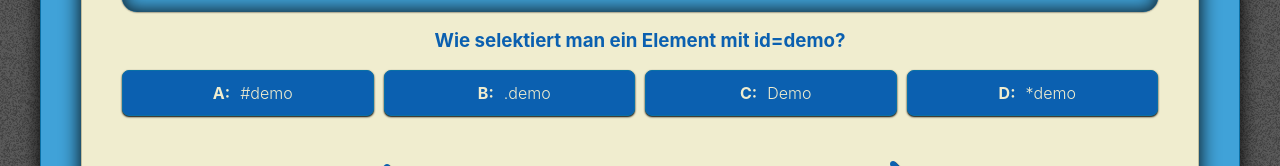
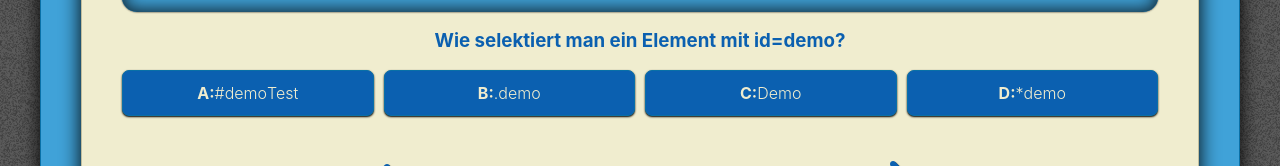
Before and after one commit to Tena99/quiz, a React (Vite) app: page / in a window 1280 px wide. Both pictures are taken after a click on the button "START". Shown: the part 262-428 px from the top of the page. Built offline with nearby package versions, Linux system fonts and the light colour scheme; a web font is replaced by a local one.

Commit message:
remove document.queryselector and replace it with state logic

```diff
--- a/src/App.jsx
+++ b/src/App.jsx
@@ -29,9 +29,11 @@ function App() {
       case 2:
         return (
           <Questions
-            setNumCorrectAnswers={setNumCorrectAnswers}
-            goToPreviousPage={goToPreviousPage}
-            goToNextPage={goToNextPage}
+            onCorrectAnswer={() => {
+              setNumCorrectAnswers((prevValue) => prevValue + 1);
+            }}
+            onGoToPreviousPage={goToPreviousPage}
+            onGoToNextPage={goToNextPage}
           />
         );
       case 3:
--- a/src/components/Questions.jsx
+++ b/src/components/Questions.jsx
@@ -3,46 +3,35 @@ import { useState } from "react";
 import questions from "../data/questions.json";
 
 export default function Questions({
-  goToPreviousPage,
-  goToNextPage,
-  setNumCorrectAnswers,
+  onGoToPreviousPage,
+  onGoToNextPage,
+  onCorrectAnswer,
 }) {
   const [questionIndex, setQuestionIndex] = useState(0);
+  // represents the answer the user selected. "a1", "a2", "a3", "a4" for valid answers, null means no selection
+  const [currentAnswer, setCurrentAnswer] = useState(null);
   const currentQuestion = questions[questionIndex];
 
   function nextQuestion() {
-    let container = document.querySelector(`.${styles["questions_container"]}`);
-    let li = [...container.querySelectorAll("li")];
-
-    li.map((elem) => (elem.style.pointerEvents = "auto"));
-
-    li.map((item) => {
-      item.classList.remove(styles["wrong_answer"]);
-      item.classList.remove(styles["correct_answer"]);
-    });
-
-    if (questions.length - 1 > questionIndex);
-
-    setQuestionIndex(questionIndex + 1);
+    if (currentAnswer) {
+      setQuestionIndex(questionIndex + 1);
+      setCurrentAnswer(null);
+      if (currentAnswer === questions[questionIndex].correctAnswer) {
+        onCorrectAnswer();
+      }
+    }
   }
 
   function prevQuestion() {
-    if (questionIndex > 0) setQuestionIndex(questionIndex - 1);
+    if (questionIndex > 0) {
+      setQuestionIndex(questionIndex - 1);
+      setCurrentAnswer(null);
+    }
   }
 
-  function chooseAnswer(answerNum, element) {
-    let container = document.querySelector(`.${styles["questions_container"]}`);
-    let listOfElements = [...container.querySelectorAll("li")];
-
-    listOfElements.map((elem) => (elem.style.pointerEvents = "none"));
-
-    let li = element.closest("li");
-
-    if (questions[questionIndex].correctAnswer === answerNum) {
-      li.classList.add(styles["correct_answer"]);
-      setNumCorrectAnswers((prevNum) => prevNum + 1);
-    } else {
-      li.classList.add(styles["wrong_answer"]);
+  function chooseAnswer(answerId) {
+    if (currentAnswer === null) {
+      setCurrentAnswer(answerId);
     }
   }
 
@@ -60,26 +49,55 @@ export default function Questions({
       <div className={styles["answers_container"]}>
         <ul className={styles.qlist}>
           <li
-            className={styles.a}
-            onClick={(event) => chooseAnswer("a1", event.target)}
+            disabled={currentAnswer !== null}
+            className={`${styles.a} ${
+              currentAnswer === "a1"
+                ? currentAnswer === questions[questionIndex].correctAnswer
+                  ? styles["correct_answer"]
+                  : styles["wrong_answer"]
+                : undefined
+            }`}
+            onClick={() => chooseAnswer("a1")}
           >
             <strong>A:</strong> {currentQuestion.a1}
+            <p>Test</p>
           </li>
           <li
-            className={styles.b}
-            onClick={(event) => chooseAnswer("a2", event.target)}
+            disabled={currentAnswer !== null}
+            className={`${styles.b} ${
+              currentAnswer === "a2"
+                ? currentAnswer === questions[questionIndex].correctAnswer
+                  ? styles["correct_answer"]
+                  : styles["wrong_answer"]
+                : undefined
+            }`}
+            onClick={() => chooseAnswer("a2")}
           >
             <strong>B:</strong> {currentQuestion.a2}
           </li>
           <li
-            className={styles.c}
-            onClick={(event) => chooseAnswer("a3", event.target)}
+            disabled={currentAnswer !== null}
+            className={`${styles.c} ${
+              currentAnswer === "a3"
+                ? currentAnswer === questions[questionIndex].correctAnswer
+                  ? styles["correct_answer"]
+                  : styles["wrong_answer"]
+                : undefined
+            }`}
+            onClick={() => chooseAnswer("a3")}
           >
             <strong>C:</strong> {currentQuestion.a3}
           </li>
           <li
-            className={styles.d}
-            onClick={(event) => chooseAnswer("a4", event.target)}
+            disabled={currentAnswer !== null}
+            className={`${styles.d} ${
+              currentAnswer === "a4"
+                ? currentAnswer === questions[questionIndex].correctAnswer
+                  ? styles["correct_answer"]
+                  : styles["wrong_answer"]
+                : undefined
+            }`}
+            onClick={() => chooseAnswer("a4")}
           >
             <strong>D:</strong> {currentQuestion.a4}
           </li>
@@ -89,14 +107,14 @@ export default function Questions({
       <div className={styles["questions_buttons"]}>
         <button
           onClick={
-            currentQuestion === questions[0] ? goToPreviousPage : prevQuestion
+            currentQuestion === questions[0] ? onGoToPreviousPage : prevQuestion
           }
         >
           <i className="fa-solid fa-angle-left"></i>
         </button>
         <button
           onClick={
-            currentQuestion === questions[4] ? goToNextPage : nextQuestion
+            currentQuestion === questions[4] ? onGoToNextPage : nextQuestion
           }
         >
           <i className="fa-solid fa-chevron-right"></i>
--- a/src/components/Questions.module.css
+++ b/src/components/Questions.module.css
@@ -109,22 +109,23 @@
         box-shadow: 0 1px 2px #000;
         transition: all 0.2s;
         max-width: 300px;
-        strong {
-          padding: 10px;
-        }
+        padding: 10px;
+        /* strong {
+        } */
 
-        &:hover {
-          border: 1px solid var(--dark-border-color);
-          box-shadow: 0 5px 10px #000;
-          scale: 1.01;
-        }
         .selected,
-        &:active {
+        &:not([disabled]):active {
           box-shadow: inset 0 5px 10px #000;
           scale: 0.97;
         }
       }
     }
+  }
+
+  .answers_container .qlist li:not([disabled]):hover {
+    border: 1px solid var(--dark-border-color);
+    box-shadow: 0 5px 10px #000;
+    scale: 1.01;
   }
 
   .questions_buttons {
```
Also changed, not shown: .eslintrc.cjs.
